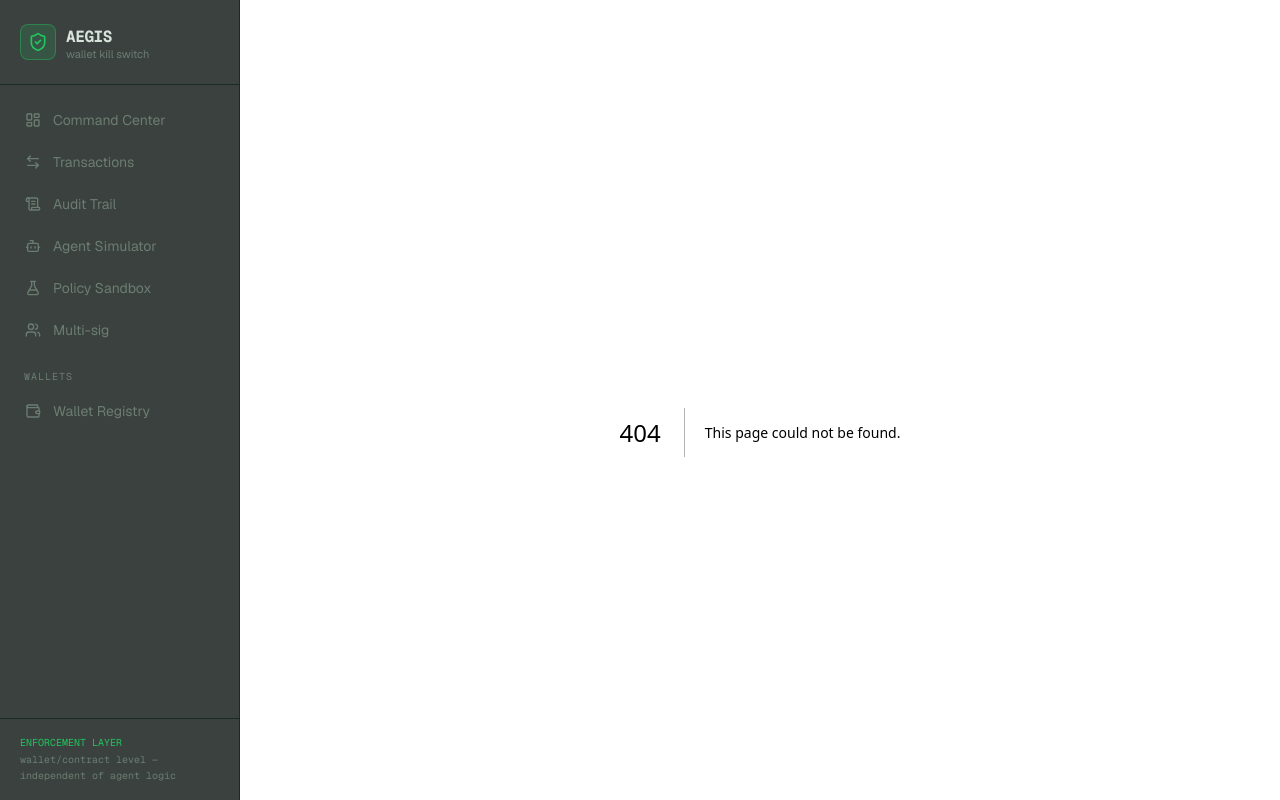
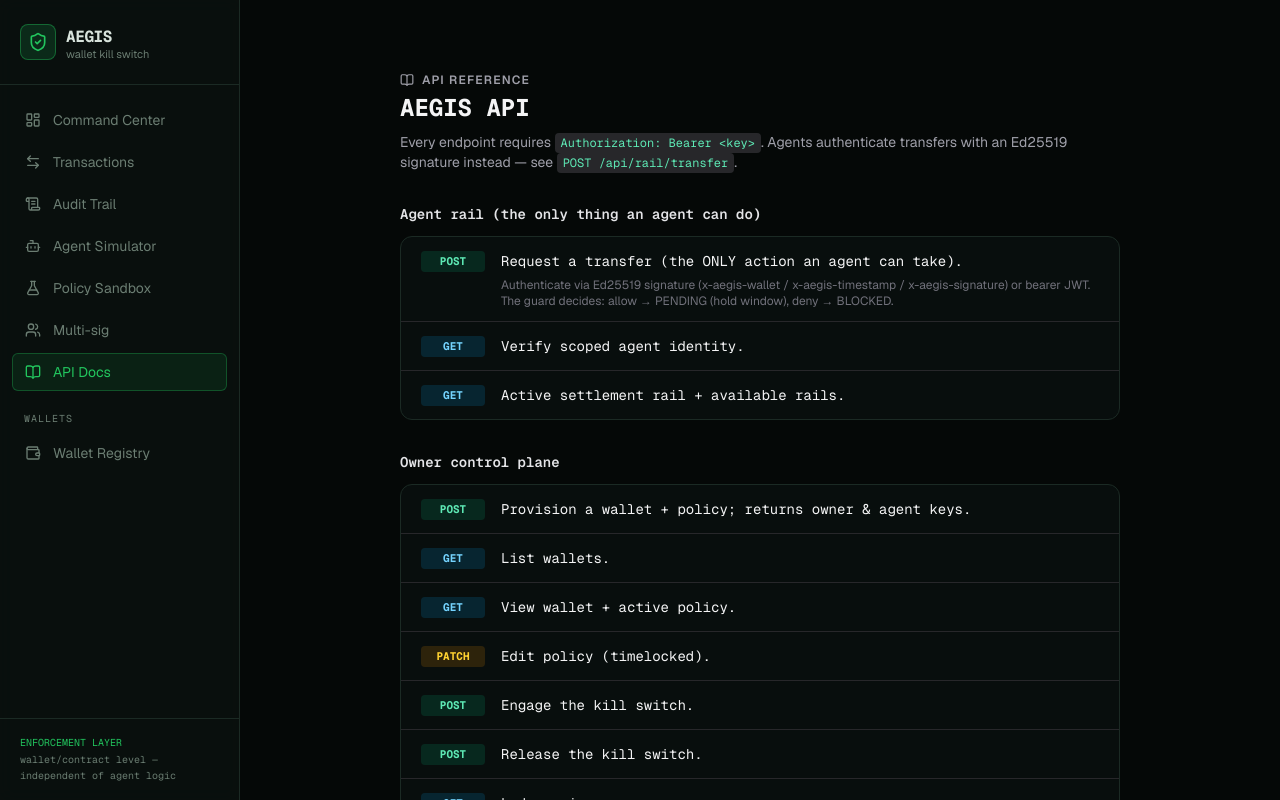
Before and after one commit to shivv23/aegis, a Next.js app: page /docs in a window 1280 px wide. Before the commit this address had no page. Shown: the top 800 px of the page. Built offline with nearby package versions, Linux system fonts and the light colour scheme; no server answers.

Commit message:
feat: OpenAPI spec (GET /api/openapi) + public /docs reference page, sidebar link

```diff
--- /dev/null
+++ b/src/app/api/openapi/route.ts
@@ -0,0 +1,106 @@
+import { json } from "@/core/api";
+
+const spec = {
+  openapi: "3.0.3",
+  info: {
+    title: "AEGIS — Agent Wallet Kill Switch",
+    version: "0.1.0",
+    description:
+      "Wallet-layer enforcement for autonomous agents. Every money movement passes through an independent Policy Guard; the agent is handed a scoped key that can call exactly one thing: POST /api/rail/transfer.",
+  },
+  servers: [{ url: "/" }],
+  security: [{ bearerAuth: [] }],
+  components: {
+    securitySchemes: {
+      bearerAuth: {
+        type: "http",
+        scheme: "bearer",
+        description: "Owner control-plane JWT or legacy agent JWT.",
+      },
+      signedAgent: {
+        type: "apiKey",
+        in: "header",
+        name: "x-aegis-signature",
+        description: "Ed25519 signature over the canonical transfer message (preferred).",
+      },
+    },
+  },
+  paths: {
+    "/api/rail/transfer": {
+      post: {
+        summary: "Request a transfer (the ONLY action an agent can take).",
+        description:
+          "Authenticate via Ed25519 signature (x-aegis-wallet / x-aegis-timestamp / x-aegis-signature) or bearer JWT. The guard decides: allow → PENDING (hold window), deny → BLOCKED.",
+        security: [{ signedAgent: [], bearerAuth: [] }],
+        requestBody: {
+          required: true,
+          content: {
+            "application/json": {
+              schema: {
+                type: "object",
+                required: ["to", "amount", "nonce"],
+                properties: {
+                  to: { type: "string", example: "compute:0xCAFE0001" },
+                  amount: { type: "number", example: 30 },
+                  purpose: { type: "string", example: "GPU burst" },
+                  nonce: { type: "string", description: "Unique; replay protection." },
+                },
+              },
+            },
+          },
+        },
+        responses: {
+          201: { description: "PENDING — accepted into the in-flight hold window." },
+          400: { description: "Invalid payload." },
+          403: { description: "Blocked by the guard: LIMIT_EXCEEDED, NOT_ALLOWLISTED, VELOCITY_EXCEEDED, DAILY_LIMIT_EXCEEDED, WALLET_FROZEN, etc." },
+          401: { description: "Signature/JWT rejected." },
+        },
+      },
+    },
+    "/api/rail/health": { get: { summary: "Verify scoped agent identity." } },
+    "/api/wallet": {
+      post: { summary: "Provision a wallet + policy; returns owner & agent keys." },
+      get: { summary: "List wallets." },
+    },
+    "/api/wallet/{id}": {
+      get: { summary: "View wallet + active policy." },
+      patch: { summary: "Edit policy (timelocked)." },
+    },
+    "/api/wallet/{id}/freeze": { post: { summary: "Engage the kill switch." } },
+    "/api/wallet/{id}/unfreeze": { post: { summary: "Release the kill switch." } },
+    "/api/transactions": { get: { summary: "Ledger view." } },
+    "/api/transactions/{id}/revoke": { post: { summary: "Revoke an in-flight transaction." } },
+    "/api/transactions/{id}/stepup": {
+      post: { summary: "Owner decision on a high-risk transfer (approve/decline)." },
+    },
+    "/api/transactions/stream": { get: { summary: "SSE live feed." } },
+    "/api/keys": { get: { summary: "Mint scoped owner/agent JWT keys (master key)." } },
+    "/api/keys/mint": {
+      post: { summary: "Mint an Ed25519 agent keypair — the agent's identity." },
+    },
+    "/api/ledger/verify": { get: { summary: "Prove the hash chain is intact." } },
+    "/api/audit": { get: { summary: "Audit trail." } },
+    "/api/outbox": { get: { summary: "Ops alert feed (guard decisions + wallet events)." } },
+    "/api/breaker": { get: { summary: "Circuit-breaker state per wallet." } },
+    "/api/simulate": { post: { summary: "What-if: replay history against a hypothetical policy." } },
+    "/api/rails": { get: { summary: "Active settlement rail + available rails." } },
+    "/api/guardian": { get: { summary: "On-chain mirror: Guardian/PolicyRegistry addresses + sealed policy hash." } },
+    "/api/signers": {
+      get: { summary: "List multi-sig signers." },
+      post: { summary: "Register a signer (master key only)." },
+    },
+    "/api/signers/{id}": { delete: { summary: "Remove a signer (master key only)." } },
+    "/api/approvals": {
+      get: { summary: "List owner-key issuance approvals." },
+      post: { summary: "Propose an issuance (2-of-3)." },
+    },
+    "/api/approvals/{id}/approve": { post: { summary: "A signer approves; the minted key is returned at threshold." } },
+    "/api/approvals/{id}/reject": { post: { summary: "A signer vetoes the issuance." } },
+    "/api/admin/reset": { post: { summary: "Reset demo data (demo mode)." } },
+    "/api/bootstrap": { get: { summary: "Demo: hand the UI the master owner key." } },
+  },
+} as const;
+
+export async function GET() {
+  return json(spec);
+}
--- /dev/null
+++ b/src/app/docs/page.tsx
@@ -0,0 +1,95 @@
+"use client";
+
+import { useEffect, useState } from "react";
+import { Card } from "@/components/ui";
+import { BookOpen, Terminal } from "lucide-react";
+
+interface Endpoint {
+  method: string;
+  summary: string;
+  description?: string;
+}
+
+export default function DocsPage() {
+  const [groups, setGroups] = useState<Record<string, Endpoint[]>>({});
+
+  useEffect(() => {
+    fetch("/api/openapi")
+      .then((r) => r.json())
+      .then((spec) => {
+        const g: Record<string, Endpoint[]> = {};
+        for (const [path, ops] of Object.entries(spec.paths as Record<string, Record<string, unknown>>)) {
+          for (const [method, op] of Object.entries(ops)) {
+            if (method === "parameters") continue;
+            const key = path.startsWith("/api/rail")
+              ? "Agent rail (the only thing an agent can do)"
+              : path.startsWith("/api/wallet") || path.startsWith("/api/transactions") || path.startsWith("/api/keys")
+                ? "Owner control plane"
+                : path.startsWith("/api/signers") || path.startsWith("/api/approvals")
+                  ? "Multi-sig"
+                  : path.startsWith("/api/bootstrap") || path.startsWith("/api/admin")
+                    ? "Demo"
+                    : "Systems & ledger";
+            g[key] ??= [];
+            g[key].push({ method: method.toUpperCase(), summary: (op as Endpoint).summary ?? "", description: (op as Endpoint).description });
+          }
+        }
+        setGroups(g);
+      })
+      .catch(() => setGroups({}));
+  }, []);
+
+  return (
+    <div className="mx-auto max-w-3xl space-y-8 px-6 py-10">
+      <div>
+        <p className="mb-1 flex items-center gap-2 text-xs font-semibold uppercase tracking-widest text-zinc-400">
+          <BookOpen size={14} /> API Reference
+        </p>
+        <h1 className="font-mono text-2xl font-bold text-zinc-100">AEGIS API</h1>
+        <p className="mt-2 text-sm text-zinc-400">
+          Every endpoint requires <code className="rounded bg-zinc-800 px-1.5 py-0.5 font-mono text-xs text-emerald-300">Authorization: Bearer &lt;key&gt;</code>.
+          Agents authenticate transfers with an Ed25519 signature instead — see{" "}
+          <code className="rounded bg-zinc-800 px-1.5 py-0.5 font-mono text-xs text-emerald-300">POST /api/rail/transfer</code>.
+        </p>
+      </div>
+
+      {Object.entries(groups).map(([group, endpoints]) => (
+        <section key={group}>
+          <h2 className="mb-3 font-mono text-sm font-semibold text-zinc-200">{group}</h2>
+          <Card className="divide-y divide-zinc-800 overflow-hidden p-0">
+            {endpoints.map((e, i) => (
+              <div key={i} className="flex items-start gap-4 px-5 py-3">
+                <span
+                  className={`mt-0.5 w-16 shrink-0 rounded px-1.5 py-0.5 text-center font-mono text-[11px] font-bold ${
+                    e.method === "GET"
+                      ? "bg-sky-500/15 text-sky-300"
+                      : e.method === "POST"
+                        ? "bg-emerald-500/15 text-emerald-300"
+                        : e.method === "PATCH"
+                          ? "bg-amber-500/15 text-amber-300"
+                          : "bg-rose-500/15 text-rose-300"
+                  }`}
+                >
+                  {e.method}
+                </span>
+                <div className="min-w-0">
+                  <code className="font-mono text-sm text-zinc-100">{e.summary}</code>
+                  {e.description && <p className="mt-1 text-xs text-zinc-500">{e.description}</p>}
+                </div>
+              </div>
+            ))}
+          </Card>
+        </section>
+      ))}
+
+      <Card className="flex items-start gap-3 p-4">
+        <Terminal size={16} className="mt-0.5 shrink-0 text-emerald-400" />
+        <p className="text-xs text-zinc-400">
+          Machine-readable spec:{" "}
+          <code className="rounded bg-zinc-800 px-1.5 py-0.5 font-mono text-emerald-300">GET /api/openapi</code> (OpenAPI 3.0).
+          The SDK in <code className="rounded bg-zinc-800 px-1.5 py-0.5 font-mono text-emerald-300">src/lib/sdk.ts</code> is generated from this contract.
+        </p>
+      </Card>
+    </div>
+  );
+}
--- a/src/components/sidebar.tsx
+++ b/src/components/sidebar.tsx
@@ -12,6 +12,7 @@ import {
   ShieldCheck,
   FlaskConical,
   Users,
+  BookOpen,
 } from "lucide-react";
 
 const links = [
@@ -21,6 +22,7 @@ const links = [
   { href: "/simulator", label: "Agent Simulator", icon: Bot },
   { href: "/sandbox", label: "Policy Sandbox", icon: FlaskConical },
   { href: "/multisig", label: "Multi-sig", icon: Users },
+  { href: "/docs", label: "API Docs", icon: BookOpen },
 ];
 
 export function Sidebar() {
```
